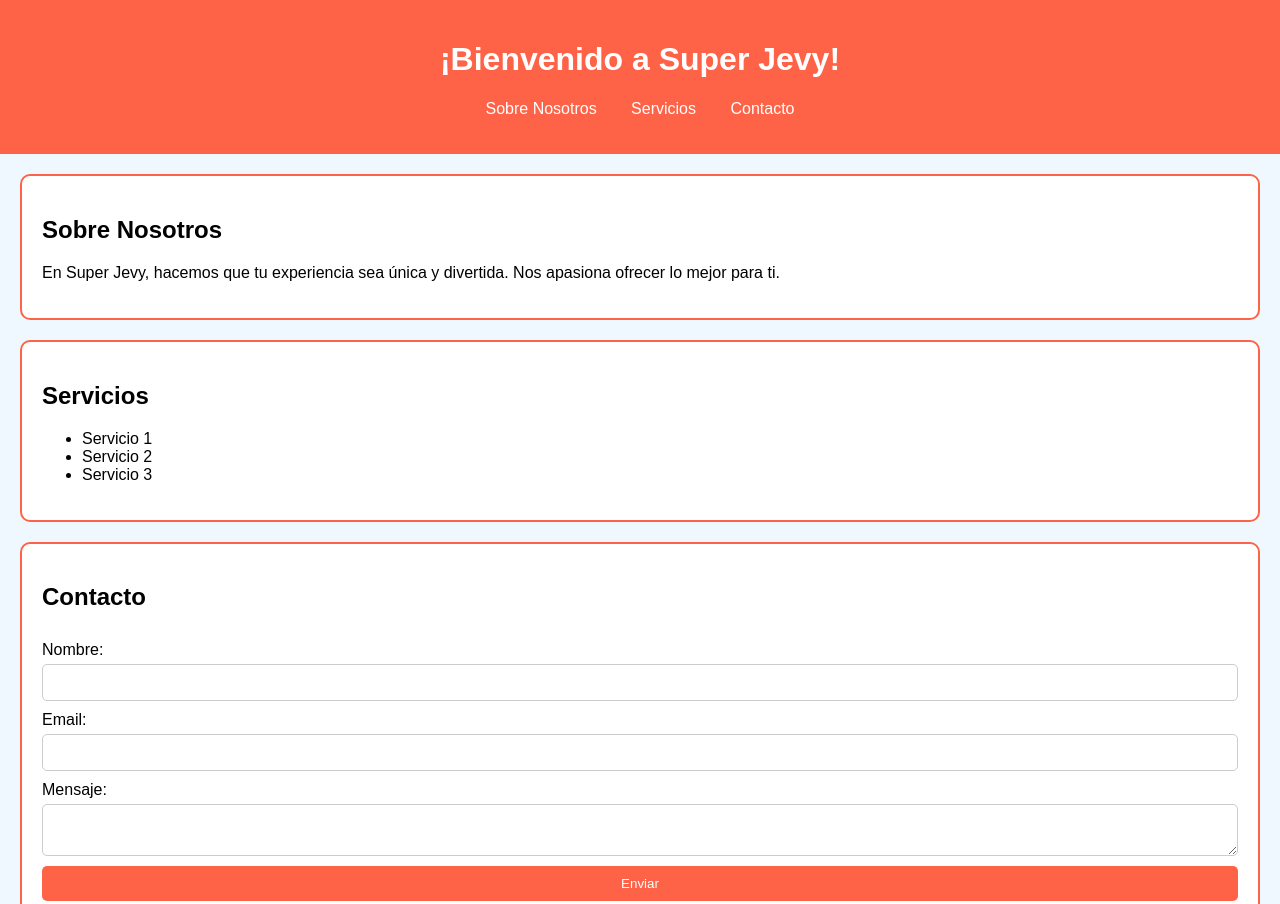
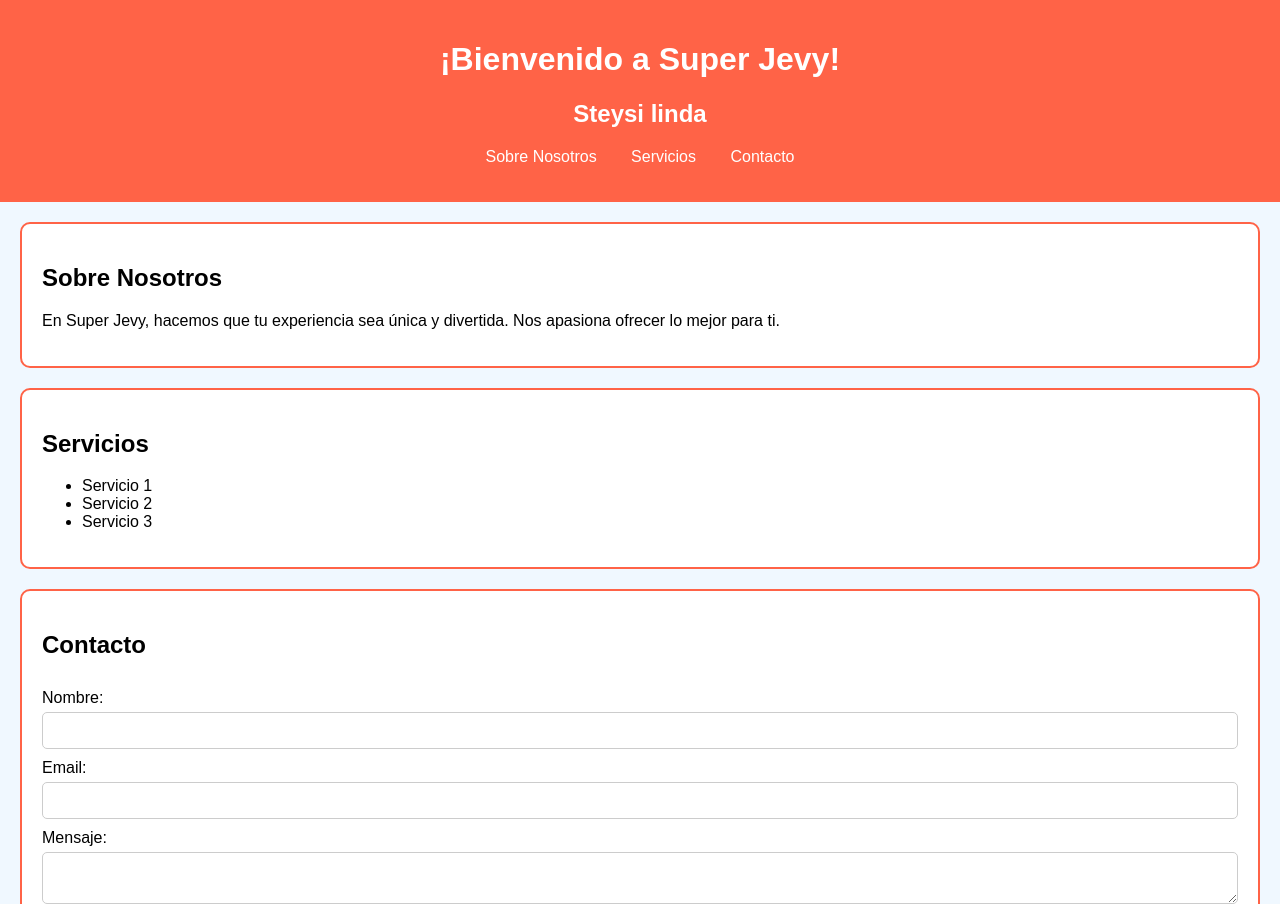
Before and after one commit to Josephscv/Prueba1, a plain HTML site: page index.html in a window 1280 px wide. Shown: the top 904 px of the page. Drawn offline with Linux system fonts and the light colour scheme.

Commit message:
steysi's primer commit

```diff
--- a/index.html
+++ b/index.html
@@ -85,6 +85,7 @@
 <body>
     <header>
         <h1>¡Bienvenido a Super Jevy!</h1>
+        <h2> Steysi linda </h2>
         <nav>
             <ul>
                 <li><a href="#about">Sobre Nosotros</a></li>
```
